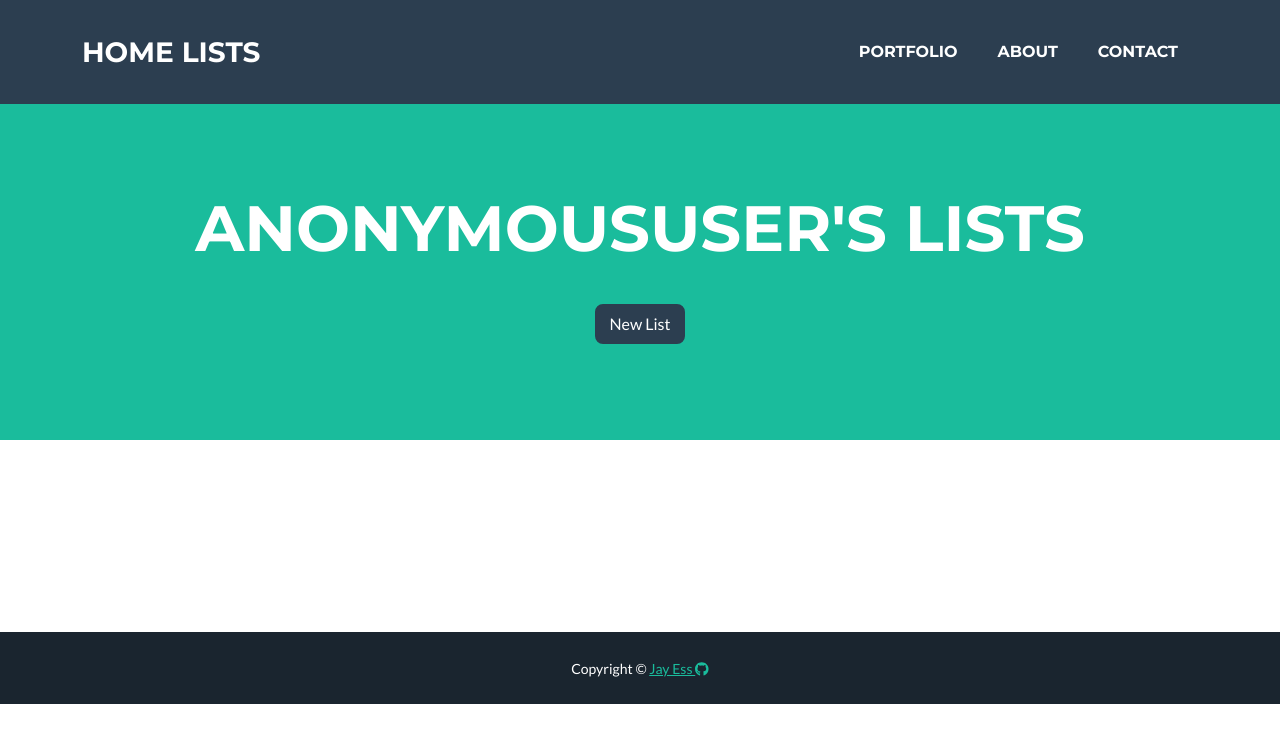
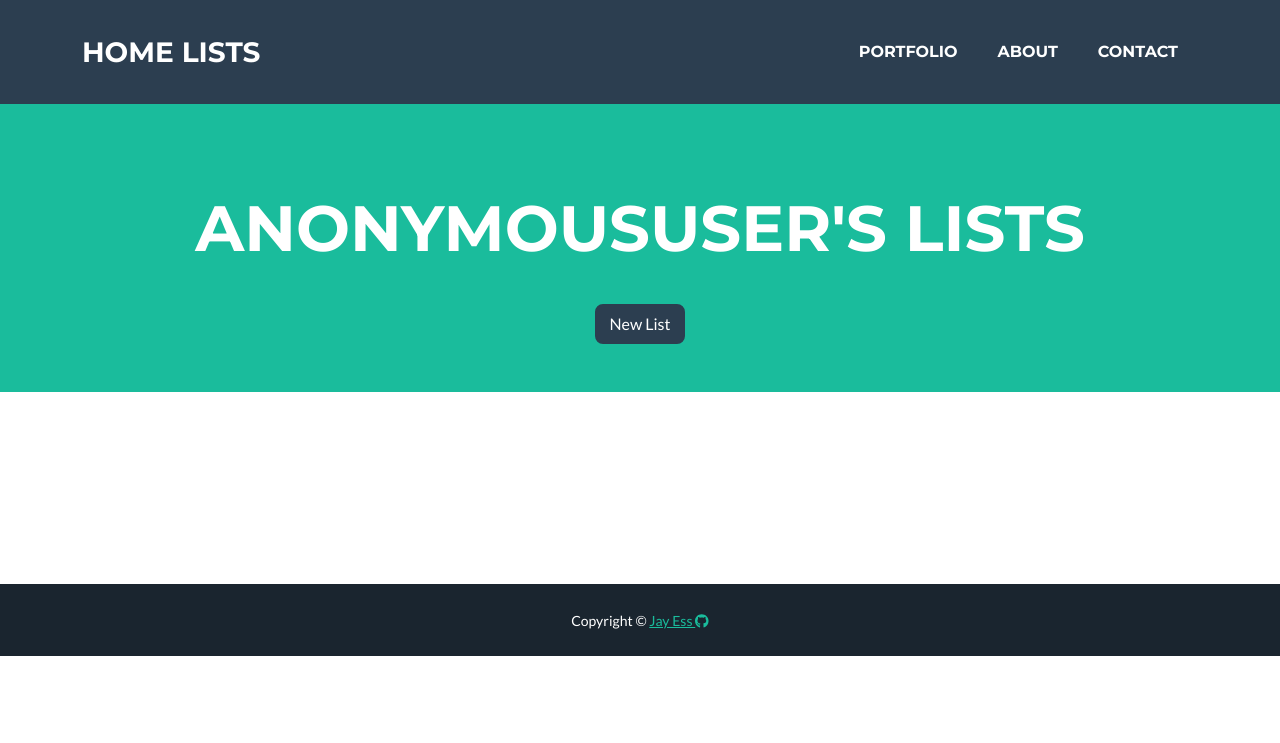
Before and after one commit to jay3ss/django-playground, a Django app: page /lists/ in a window 1280 px wide. Shown: the top 743 px of the page. Run offline with Django 4.2, Linux system fonts and the light colour scheme; data that the repository does not hold is empty; some libraries are stand-ins or nearby versions.

Commit message:
Reduce bottom padding

```diff
--- a/templates/lists/index.html
+++ b/templates/lists/index.html
@@ -4,7 +4,7 @@
 {% block title %} - {{ user }}'s Lists{% endblock title %}
 
 {% block content %}
-<header class="masthead bg-primary text-white text-center">
+<header class="masthead bg-primary text-white text-center pb-5">
     <div class="container d-flex align-items-center flex-column">
         <!-- Masthead Heading-->
         <h1 class="masthead-heading text-uppercase mb-0">{{ user }}'s Lists</h1>
```
